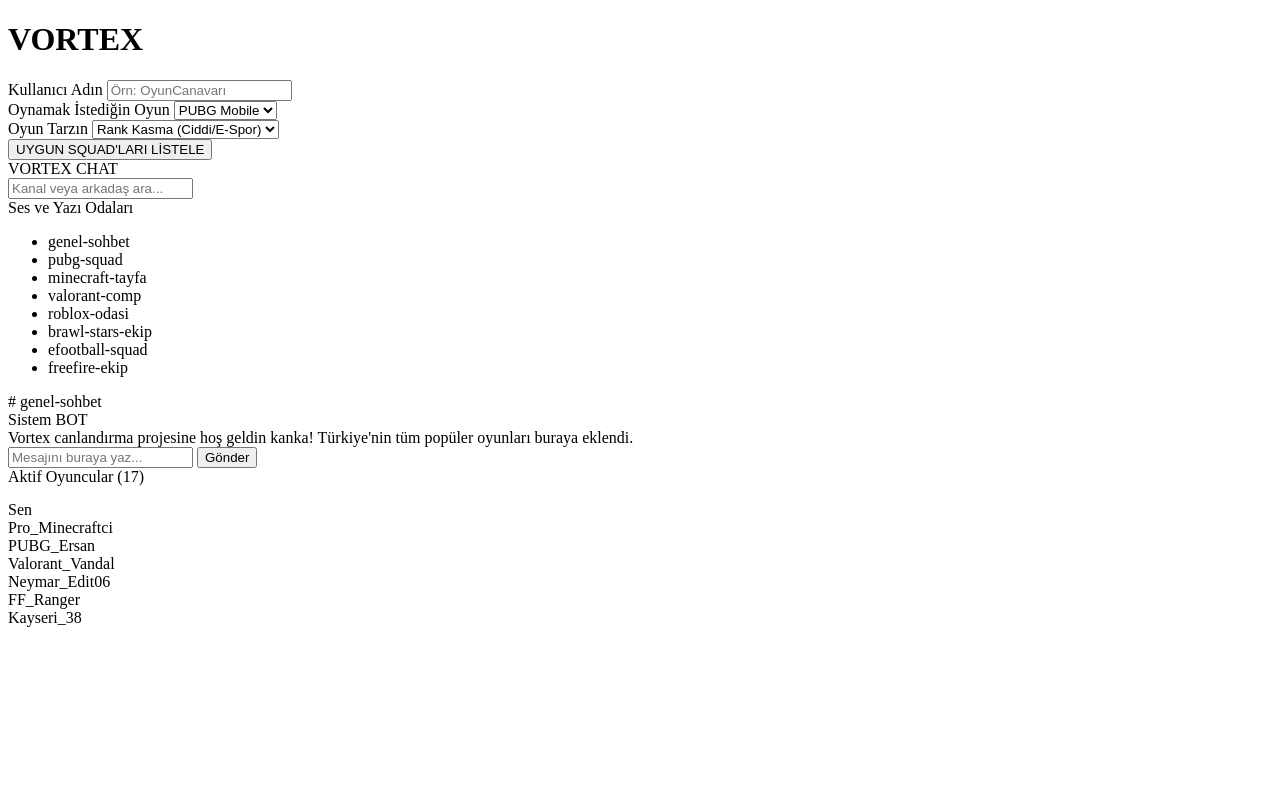
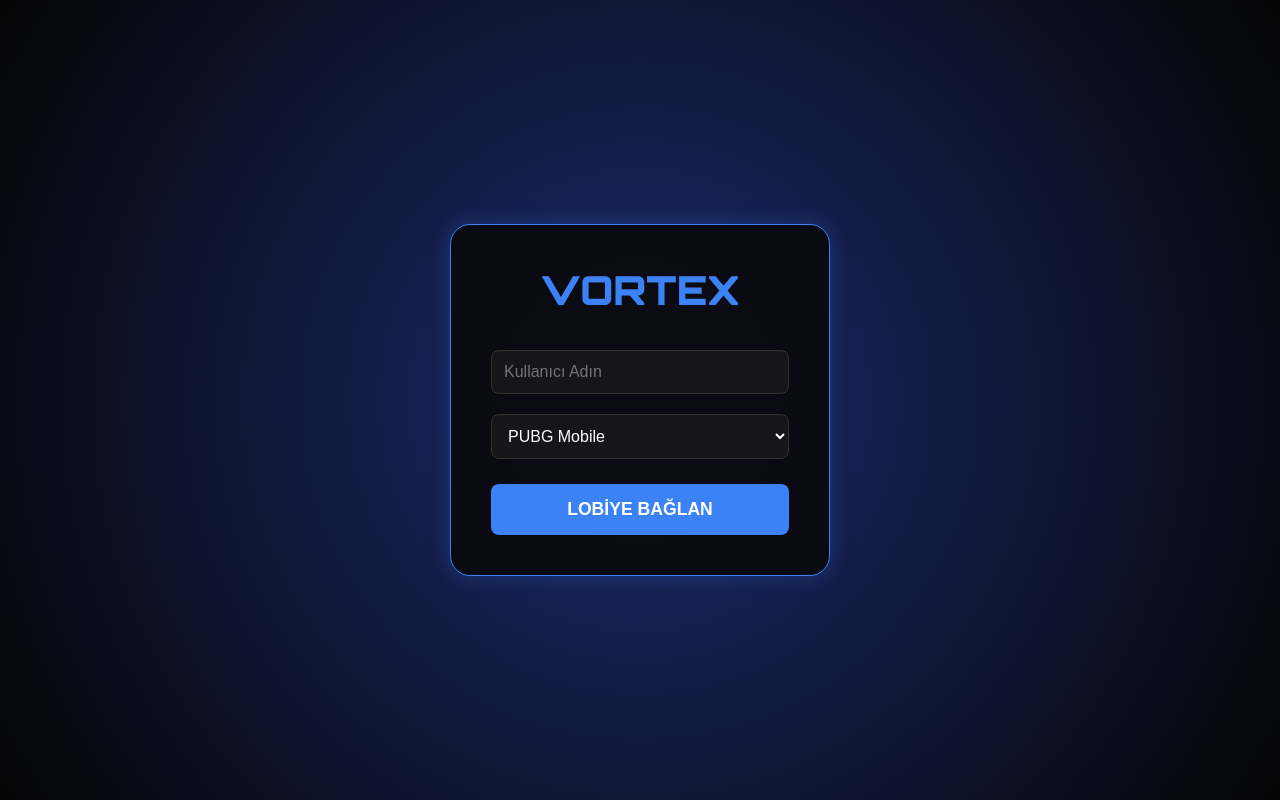
Before and after one commit to kocakilhami2026-hue/vortex, a plain HTML site: page index.html in a window 1280 px wide. Drawn offline with Linux system fonts and the light colour scheme.

Commit message:
Update index.html

```diff
--- a/index.html
+++ b/index.html
@@ -2,128 +2,83 @@
 <html lang="tr">
 <head>
     <meta charset="UTF-8">
-    <meta name="viewport" content="width=device-width, initial-scale=1.0">
-    <title>VORTEX - Tüm Oyunların Buluşma Noktası</title>
+    <title>VORTEX | Gaming Hub</title>
+    <style>
+        @import url('https://fonts.googleapis.com/css2?family=Orbitron:wght@500;900&family=Rajdhani:wght@400;700&display=swap');
+
+        * { margin: 0; padding: 0; box-sizing: border-box; }
+        body { background-color: #050505; color: #e0e0e0; font-family: 'Rajdhani', sans-serif; overflow: hidden; height: 100vh; }
+
+        /* GİRİŞ EKRANI - HAVALI LOUNGE */
+        #login-screen { display: flex; justify-content: center; align-items: center; height: 100vh;
+                       background: radial-gradient(circle, #1a2a6c, #050505); }
+        .login-box { background: rgba(10, 10, 15, 0.95); padding: 40px; border-radius: 20px;
+                     border: 1px solid #3b82f6; width: 380px; text-align: center; box-shadow: 0 0 20px #3b82f644; }
+        h1 { font-family: 'Orbitron', sans-serif; color: #3b82f6; font-size: 2.5rem; margin-bottom: 25px; text-transform: uppercase; }
+        input, select { width: 100%; padding: 12px; margin: 10px 0; background: #15151a; border: 1px solid #333;
+                        border-radius: 8px; color: #fff; font-size: 1rem; }
+        .btn-enter { width: 100%; padding: 15px; background: #3b82f6; border: none; border-radius: 8px;
+                     color: #fff; font-weight: bold; font-size: 1.1rem; cursor: pointer; transition: 0.3s; margin-top: 15px; }
+        .btn-enter:hover { background: #2563eb; box-shadow: 0 0 15px #3b82f6; }
+
+        /* ANA EKRAN - DASHBOARD */
+        #app-screen { display: none; height: 100vh; grid-template-columns: 250px 1fr 280px; }
+        .sidebar { background: #0a0a0f; border-right: 1px solid #222; padding: 20px; }
+        .chat-area { background: #0d0d12; display: flex; flex-direction: column; border-right: 1px solid #222; }
+        .friends-bar { background: #0a0a0f; padding: 20px; }
+
+        .channel { padding: 12px; margin-bottom: 8px; background: #15151a; border-radius: 6px; cursor: pointer; color: #aaa; }
+        .channel:hover { background: #3b82f6; color: white; }
+        .msg-container { flex-grow: 1; padding: 20px; overflow-y: auto; }
+        .chat-input { padding: 20px; border-top: 1px solid #222; display: flex; gap: 10px; }
+    </style>
+</head>
+<body>
+
     <div id="login-screen">
-        <div class="login-container">
+        <div class="login-box">
             <h1>VORTEX</h1>
-            <div class="form-group">
-                <label>Kullanıcı Adın</label>
-                <input type="text" id="username-input" placeholder="Örn: OyunCanavarı" required>
-            </div>
-            <div class="form-group">
-                <label>Oynamak İstediğin Oyun</label>
-                <select id="game-select">
-                    <option value="PUBG Mobile">PUBG Mobile</option>
-                    <option value="Minecraft">Minecraft</option>
-                    <option value="Roblox">Roblox</option>
-                    <option value="Valorant">Valorant</option>
-                    <option value="Brawl Stars">Brawl Stars</option>
-                    <option value="eFootball">eFootball</option>
-                    <option value="Free Fire">Free Fire</option>
-                    <option value="GTA V">GTA V</option>
-                </select>
-            </div>
-            <div class="form-group">
-                <label>Oyun Tarzın</label>
-                <select id="style-select">
-                    <option value="Rank Kasma">Rank Kasma (Ciddi/E-Spor)</option>
-                    <option value="Eğlence">Eğlence / Makara</option>
-                </select>
-            </div>
-            <button class="submit-btn" onclick="enterApp()">UYGUN SQUAD'LARI LİSTELE</button>
+            <input type="text" id="user" placeholder="Kullanıcı Adın">
+            <select id="game">
+                <option>PUBG Mobile</option><option>Minecraft</option><option>Valorant</option>
+                <option>Roblox</option><option>Brawl Stars</option><option>eFootball</option>
+                <option>Free Fire</option><option>GTA V</option>
+            </select>
+            <button class="btn-enter" onclick="start()">LOBİYE BAĞLAN</button>
         </div>
     </div>
 
     <div id="app-screen">
-
-        <div class="sidebar-channels">
-            <div class="app-title">VORTEX CHAT</div>
-            <div class="search-box">
-                <input type="text" placeholder="Kanal veya arkadaş ara...">
-            </div>
-            <div class="channel-section">
-                <span class="section-title">Ses ve Yazı Odaları</span>
-                <ul class="channel-list">
-                    <li class="channel-item active" onclick="changeChannel('genel-sohbet')">genel-sohbet</li>
-                    <li class="channel-item" onclick="changeChannel('pubg-squad')">pubg-squad</li>
-                    <li class="channel-item" onclick="changeChannel('minecraft-tayfa')">minecraft-tayfa</li>
-                    <li class="channel-item" onclick="changeChannel('valorant-comp')">valorant-comp</li>
-                    <li class="channel-item" onclick="changeChannel('roblox-odasi')">roblox-odasi</li>
-                    <li class="channel-item" onclick="changeChannel('brawl-stars-ekip')">brawl-stars-ekip</li>
-                    <li class="channel-item" onclick="changeChannel('efootball-squad')">efootball-squad</li>
-                    <li class="channel-item" onclick="changeChannel('freefire-ekip')">freefire-ekip</li>
-                </ul>
+        <div class="sidebar">
+            <h2 style="color:#3b82f6; margin-bottom:20px;">VORTEX</h2>
+            <div class="channel"># oyun-sohbet</div>
+            <div class="channel"># squad-bul</div>
+            <div class="channel"># takas-ticaret</div>
+        </div>
+        <div class="chat-area">
+            <div id="msg-box" class="msg-container"></div>
+            <div class="chat-input">
+                <input type="text" id="msg" placeholder="Mesaj gönder...">
+                <button onclick="send()" style="padding:0 20px; background:#3b82f6; border:none; color:white; border-radius:6px;">></button>
             </div>
         </div>
-
-        <div class="chat-area">
-            <div class="chat-header" id="current-channel-title"># genel-sohbet</div>
-            <div class="chat-messages" id="chat-box">
-                <div class="message">
-                    <div class="message-info">
-                        <span class="msg-user">Sistem</span>
-                        <span class="msg-tag">BOT</span>
-                    </div>
-                    <span class="msg-text">Vortex canlandırma projesine hoş geldin kanka! Türkiye'nin tüm popüler oyunları buraya eklendi.</span>
-                </div>
-            </div>
-            <div class="chat-input-area">
-                <div class="input-wrapper">
-                    <input type="text" id="msg-input" placeholder="Mesajını buraya yaz..." onkeypress="handleKeyPress(event)">
-                    <button onclick="sendMessage()">Gönder</button>
-                </div>
-            </div>
+        <div class="friends-bar">
+            <h3>AKTİF OYUNCULAR</h3>
+            <div style="margin-top:20px;">🟢 Vortex_Admin</div>
         </div>
-
-        <div class="sidebar-friends">
-            <span class="section-title" style="margin-bottom: 15px; display: block;">Aktif Oyuncular (17)</span>
-            <div class="friend-status"><div class="status-dot"></div> <span id="local-user-display">Sen</span></div>
-            <div class="friend-status"><div class="status-dot"></div> Pro_Minecraftci</div>
-            <div class="friend-status"><div class="status-dot"></div> PUBG_Ersan</div>
-            <div class="friend-status"><div class="status-dot"></div> Valorant_Vandal</div>
-            <div class="friend-status"><div class="status-dot"></div> Neymar_Edit06</div>
-            <div class="friend-status"><div class="status-dot"></div> FF_Ranger</div>
-            <div class="friend-status"><div class="status-dot"></div> Kayseri_38</div>
-        </div>
-
     </div>
 
     <script>
-        let profilKullaniciAdi = "Oyuncu";
-        let secilenOyun = "PUBG Mobile";
-        let oyunTarzi = "Rank Kasma";
-
-        function enterApp() {
-            const inputVal = document.getElementById('username-input').value.trim();
-            if(inputVal === "") {
-                alert("Kanka lütfen önce bir kullanıcı adı yaz!");
-                return;
-            }
-
-            profilKullaniciAdi = inputVal;
-            secilenOyun = document.getElementById('game-select').value;
-            oyunTarzi = document.getElementById('style-select').value;
-
-            document.getElementById('local-user-display').innerText = profilKullaniciAdi + " (Sen)";
+        function start() {
             document.getElementById('login-screen').style.display = 'none';
             document.getElementById('app-screen').style.display = 'grid';
-
-            const chatBox = document.getElementById('chat-box');
-            chatBox.innerHTML += `
-                <div class="message">
-                    <div class="message-info">
-                        <span class="msg-user">${profilKullaniciAdi}</span>
-                        <span class="msg-tag">${secilenOyun} / ${oyunTarzi}</span>
-                    </div>
-                    <span class="msg-text">Odaya bomba gibi giriş yaptı! Takım aranıyor...</span>
-                </div>
-            `;
-            chatBox.scrollTop = chatBox.scrollHeight;
         }
-
-        function changeChannel(channelName) {
-            document.getElementById('current-channel-title').innerText = "# " + channelName;
-            const items = document.querySelectorAll('.channel-item');
-            items.forEach(item => item.classList.remove('active'));
-            if(event &&
+        function send() {
+            let m = document.getElementById('msg').value;
+            if(!m) return;
+            document.getElementById('msg-box').innerHTML += `<div style="padding:10px; border-bottom:1px solid #222;"><b>Sen:</b> ${m}</div>`;
+            document.getElementById('msg').value = '';
+        }
+    </script>
+</body>
+</html>
```
